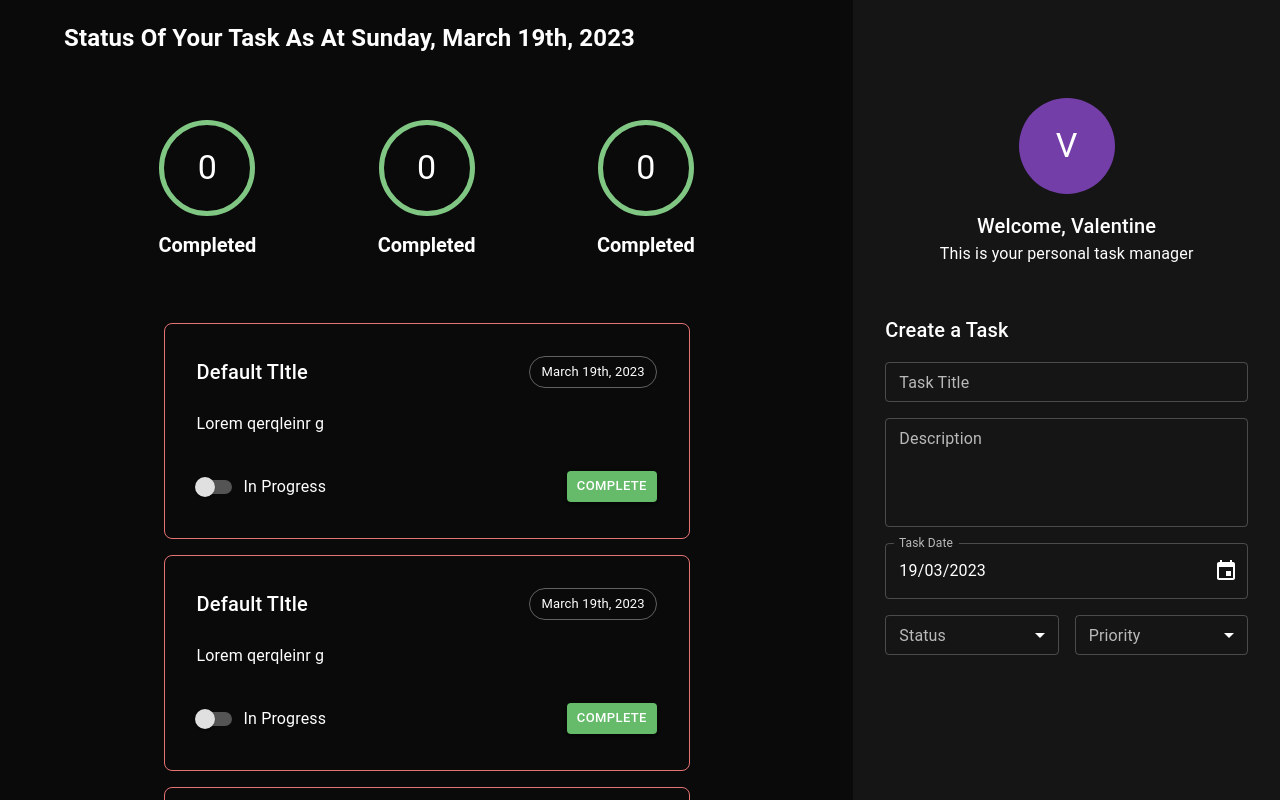
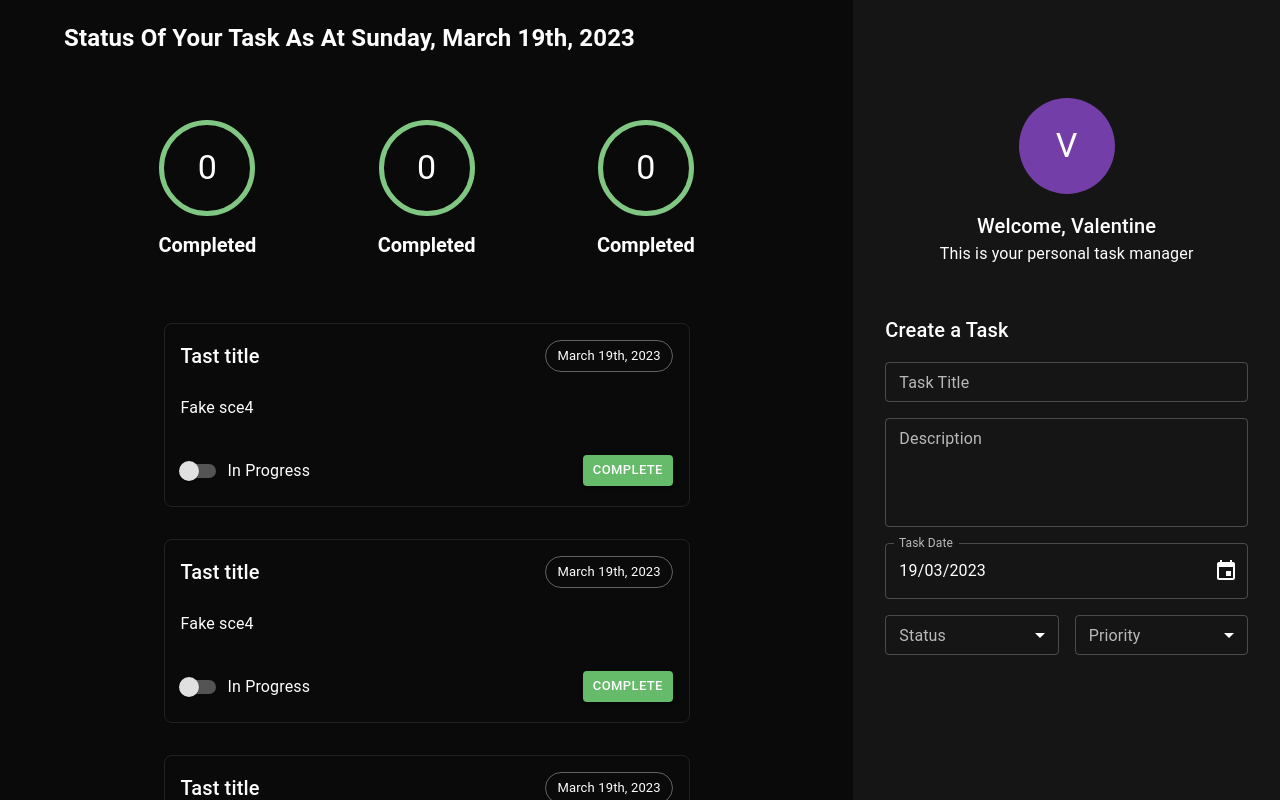
Before and after one commit to valentinesamuel/ts-todo-react, a React (Vite) app: page / in a window 1280 px wide. Shown: the top 800 px of the page. Built offline with nearby package versions, Linux system fonts and the light colour scheme.

Commit message:
FEAT: Finished the UI building

```diff
--- a/src/components/task/_TaskFooter.tsx
+++ b/src/components/task/_TaskFooter.tsx
@@ -1,8 +1,13 @@
 import { FC, ReactElement } from 'react';
 import PropTypes from 'prop-types';
 import { Box, Switch, FormControlLabel, Button } from '@mui/material';
+import { ITaskFooter } from './interfaces/ITaskFooter';
 
-export const TaskFooter: FC = (props): ReactElement => {
+export const TaskFooter: FC<ITaskFooter> = (props): ReactElement => {
+  const {
+    onClick = (e) => console.log(e),
+    onStatusChange = (e) => console.log(e),
+  } = props;
   return (
     <Box
       display="flex"
@@ -12,13 +17,14 @@ export const TaskFooter: FC = (props): ReactElement => {
     >
       <FormControlLabel
         label="In Progress"
-        control={<Switch color="warning" />}
+        control={<Switch color="warning" onChange={(e) => onStatusChange(e)} />}
       ></FormControlLabel>
       <Button
         variant="contained"
         color="success"
         sx={{ color: '#ffffff' }}
         size="small"
+        onClick={(e) => onClick(e)}
       >
         Complete
       </Button>
@@ -26,4 +32,7 @@ export const TaskFooter: FC = (props): ReactElement => {
   );
 };
 
-TaskFooter.prototype = {};
+TaskFooter.prototype = {
+  onClick: PropTypes.func,
+  onStatusChange: PropTypes.func,
+};
--- /dev/null
+++ b/src/components/task/helpers/renderPriorityBorderColor.ts
@@ -0,0 +1,14 @@
+import { Priority } from './../../createtaskform/enum/Priority';
+
+export const renderPriorityBorderColor = (priority: string): string => {
+  switch (priority) {
+    case Priority.high:
+      return 'grey.900';
+    case Priority.low:
+      return 'info.light';
+    case Priority.normal:
+      return 'success.light';
+    default:
+      return 'grey.900';
+  }
+};
--- /dev/null
+++ b/src/components/task/interfaces/ITask.ts
@@ -0,0 +1,9 @@
+import { ITaskFooter } from './ITaskFooter';
+import { ITaskDescription } from './iTaskDescription';
+import { ITaskHeader } from './iTaskHeader';
+
+export interface ITask extends ITaskHeader, ITaskDescription, ITaskFooter {
+  id?: string;
+  priority?: string;
+  status?: string;
+}
--- /dev/null
+++ b/src/components/task/interfaces/ITaskFooter.ts
@@ -0,0 +1,10 @@
+import React from 'react';
+
+export interface ITaskFooter {
+  onStatusChange?: (e: React.ChangeEvent<HTMLInputElement>) => void;
+  onClick?: (
+    e:
+      | React.MouseEvent<HTMLButtonElement>
+      | React.MouseEvent<HTMLAnchorElement>,
+  ) => void;
+}
--- a/src/components/task/task.tsx
+++ b/src/components/task/task.tsx
@@ -4,29 +4,52 @@ import { Box, Avatar, Typography } from '@mui/material';
 import { TaskHeader } from './_taskHeader';
 import { TaskDescription } from './_taskDescription';
 import { TaskFooter } from './_TaskFooter';
+import { ITask } from './interfaces/ITask';
+import { Priority } from '../createtaskform/enum/Priority';
+import { Status } from '../createtaskform/enum/Status';
+import { renderPriorityBorderColor } from './helpers/renderPriorityBorderCOlor';
 
-const Task: FC = (props): ReactElement => {
+const Task: FC<ITask> = (props): ReactElement => {
+  const {
+    title = 'Tast title',
+    date = new Date(),
+    description = 'Fake sce4',
+    priority = Priority.high,
+    status = Status.completed,
+    onStatusChange = (e) => console.log(e),
+    onClick = (e) => console.log(e),
+  } = props;
   return (
     <Box
       display="flex"
       width="100%"
       justifyContent="flex-start"
       flexDirection="column"
-      mb={2}
-      p={4}
+      mb={4}
+      p={2}
       sx={{
         width: '100%',
         backgroundColor: 'Background.paper',
         borderRadius: '.5rem',
         border: '.06rem solid',
-        borderColor: 'error.light',
+        borderColor: renderPriorityBorderColor(priority),
       }}
     >
-      <TaskHeader />
-      <TaskDescription />
-      <TaskFooter />
+      <TaskHeader title={title} date={date} />
+      <TaskDescription description={description} />
+      <TaskFooter onStatusChange={onStatusChange} onClick={onClick} />
     </Box>
   );
 };
 
 export default Task;
+
+Task.prototype = {
+  title: PropTypes.string,
+  date: PropTypes.instanceOf(Date),
+  description: PropTypes.string,
+  priority: PropTypes.string,
+  status: PropTypes.string,
+  onClick: PropTypes.func,
+  onStatusChange: PropTypes.func,
+};
```
